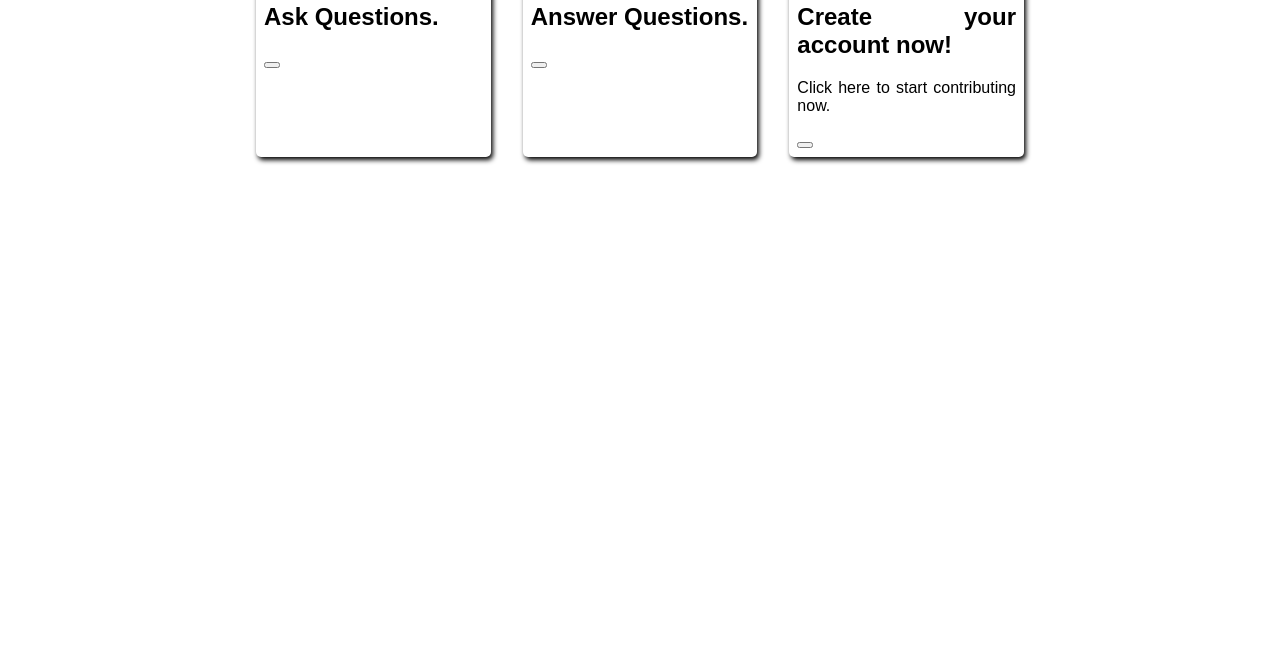
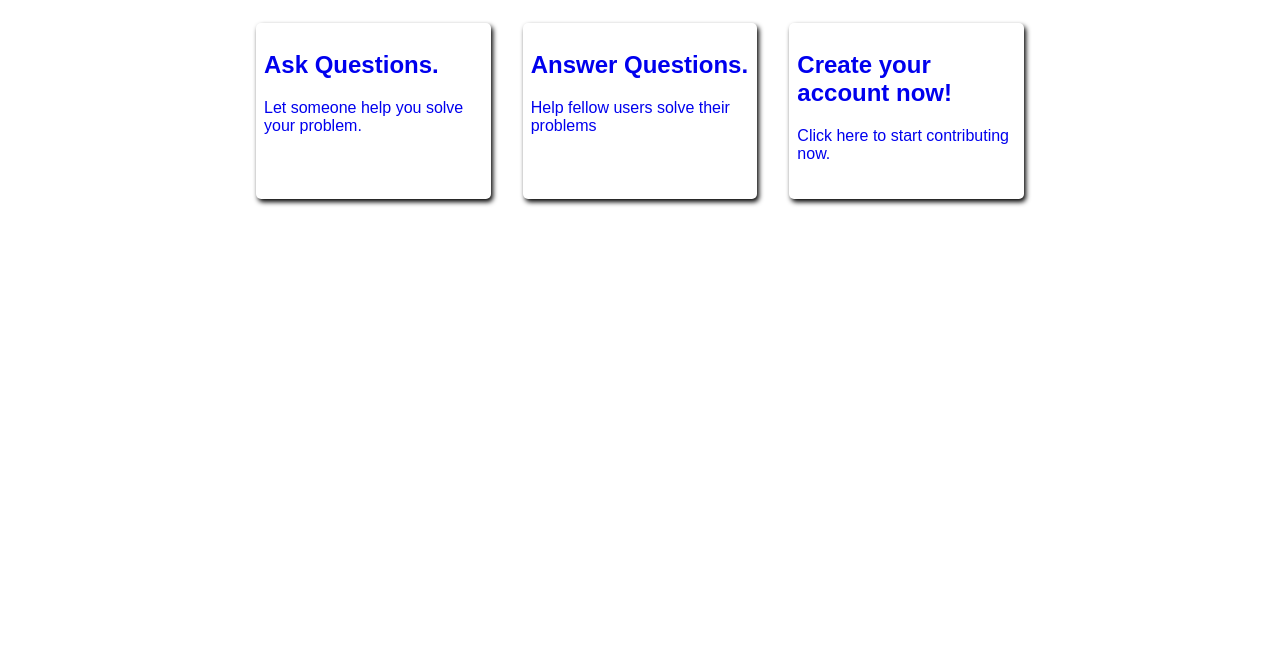
Before and after one commit to Paul-Owori/Stack_Overflow_EDU_1.2, a plain HTML site: page index.html in a window 1280 px wide. Shown: the part 145-800 px from the top of the page. Drawn offline with Linux system fonts and the light colour scheme.

Commit message:
Added links

```diff
--- a/index.html
+++ b/index.html
@@ -45,21 +45,21 @@
             <h1 class="">Welcome to StackOverflow-EDU!</h1>
         </div>
         <div id="cardContainer">
-            <div class="landing-page-card">
+            <a class="landing-page-card" href="#">
                 <h2 class="landing-page-card-title">Ask Questions.</h2>
-                <p class="landing-page-card-text"></p>
-                <button class="landing-page-card-btn"></button>
-            </div>
-            <div class="landing-page-card">
+                <p class="landing-page-card-text">Let someone help you solve your problem.</p>
+
+            </a>
+            <a class="landing-page-card" href="#">
                 <h2 class="landing-page-card-title">Answer Questions.</h2>
-                <p class="landing-page-card-text"></p>
-                <button class="landing-page-card-btn"></button>
-            </div>
-            <div class="landing-page-card">
+                <p class="landing-page-card-text">Help fellow users solve their problems</p>
+
+            </a>
+            <a class="landing-page-card" href="#">
                 <h2 class="landing-page-card-title">Create your account now!</h2>
                 <p class="landing-page-card-text">Click here to start contributing now.</p>
-                <button class="landing-page-card-btn"></button>
-            </div>
+
+            </a>
         </div>
     </div>
 
--- a/stylesheets/base.css
+++ b/stylesheets/base.css
@@ -1,12 +1,14 @@
-body{
-    padding:0rem;
+body {
+    padding: 0rem;
     text-align: center;
     font-family: Arial, Helvetica, sans-serif
 }
-#contentContainer{
-    margin-left:auto;
-    margin-right:auto;
-    width:100%;
+
+#contentContainer {
+    padding: 4rem 0rem 0rem 0rem;
+    margin-left: auto;
+    margin-right: auto;
+    width: 100%;
     max-width: 800px;
-    padding:1rem;
+
 }
--- a/stylesheets/modules/navbar.css
+++ b/stylesheets/modules/navbar.css
@@ -25,7 +25,7 @@
 #links {
     flex: 8;
     display: flex;
-    padding: 0rem;
+    padding: 0rem 3rem 0rem 0rem;
     margin: 0rem;
     justify-content: flex-end;
 }
--- a/stylesheets/themes/landing-page.css
+++ b/stylesheets/themes/landing-page.css
@@ -4,13 +4,15 @@
 }
 
 .landing-page-card {
+    text-decoration: none;
     flex: 3;
     margin: 1rem;
     padding: 0.5rem;
     border-radius: 5px;
     box-shadow: 2px 3px 5px #000000;
-    text-align: justify;
+    text-align: left;
     cursor: pointer;
+    min-height: 10rem
 }
 
 .landing-page-card:hover {
@@ -18,6 +20,8 @@
     color: white;
 }
 
+
+
 /* Values that will change on smaller screen sizes */
 @media screen and (max-width: 960px) {
     #cardContainer {
```
